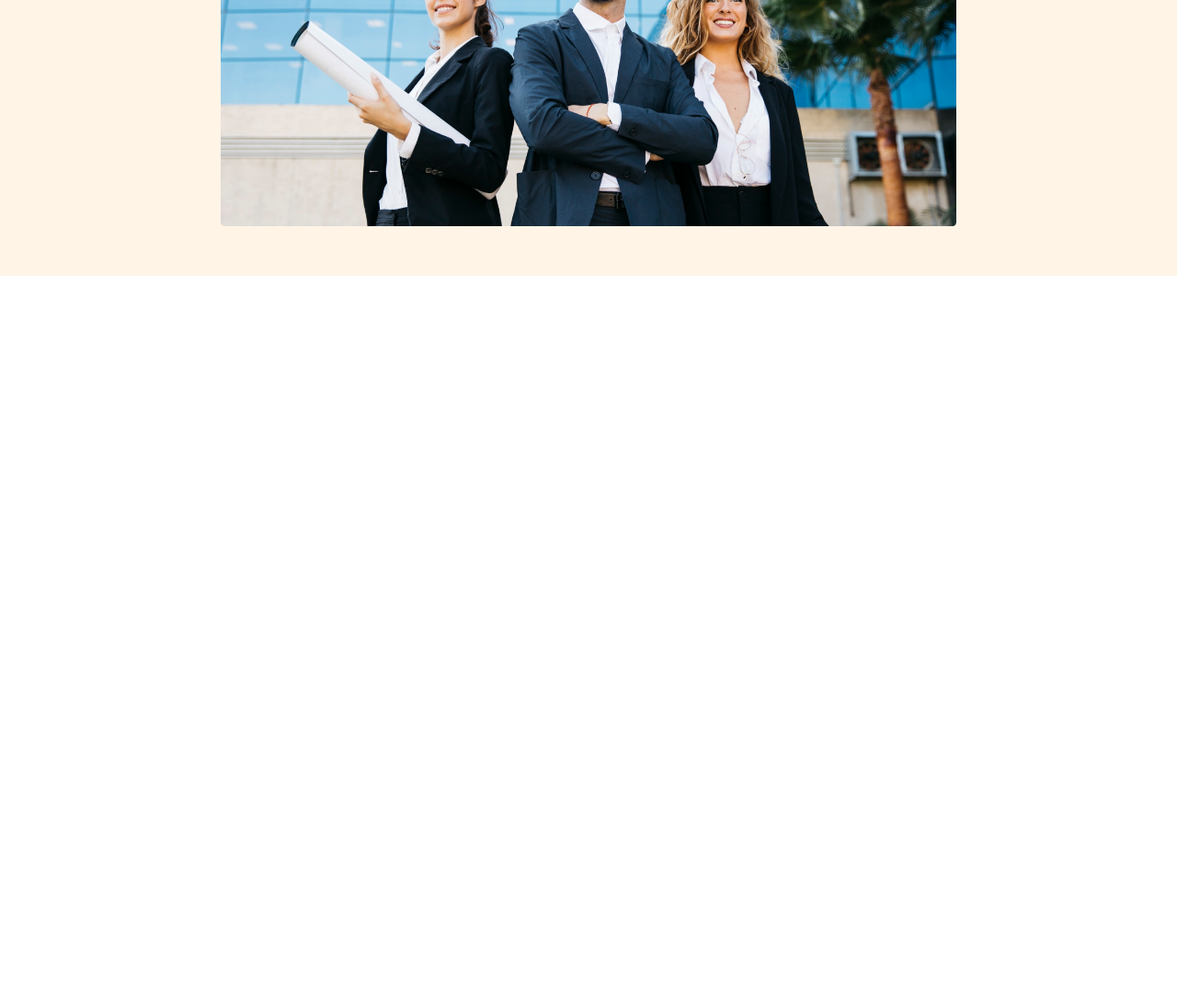
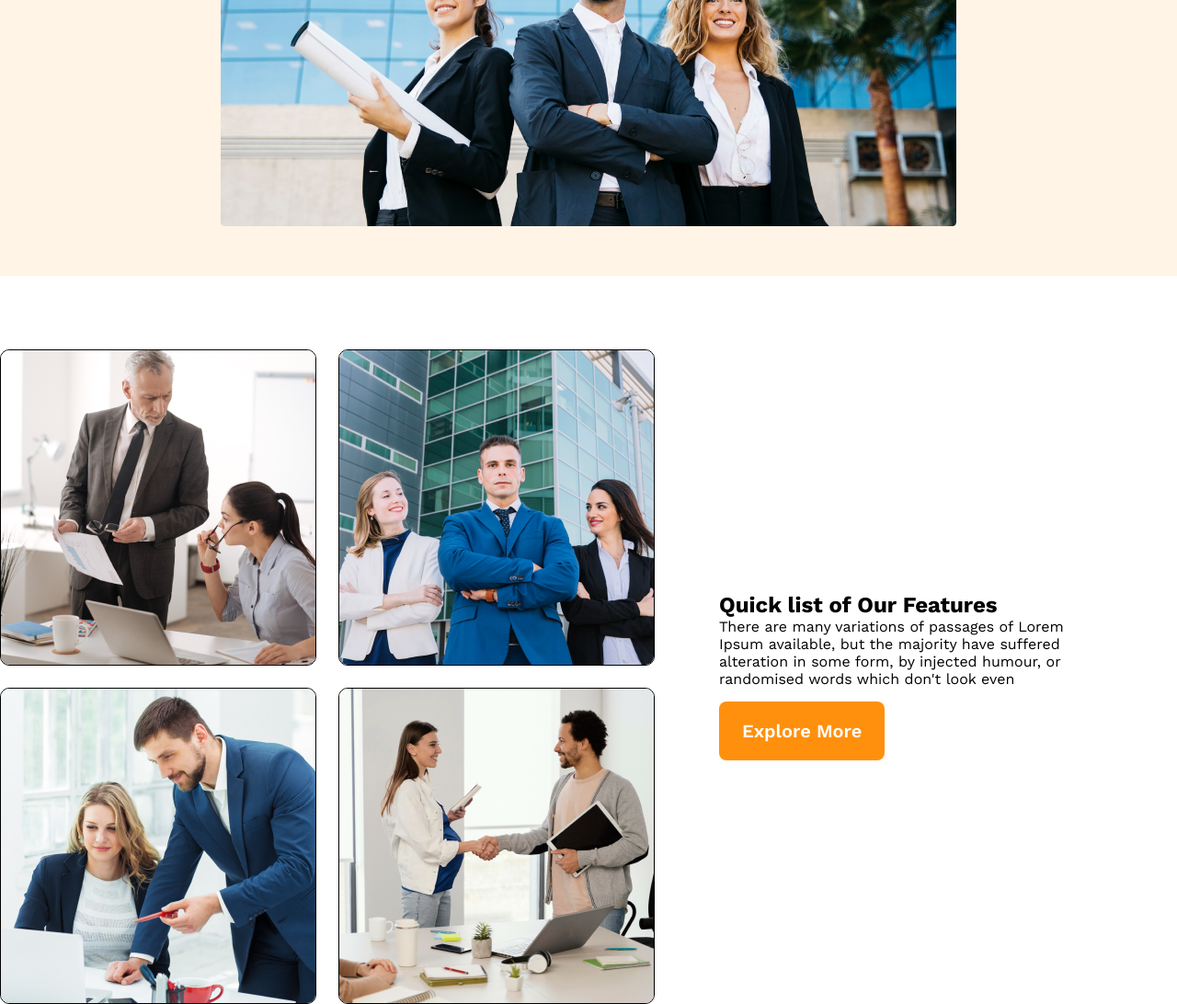
Before and after one commit to sohel970/G3-Architects, a plain HTML site: page index.html in a window 1280 px wide. Shown: the part 600-1692 px from the top of the page at 92% size. Before the commit the page ends 900 px from the top, so only its background shows below. Drawn offline with nearby package versions, Linux system fonts and the light colour scheme.

Commit message:
feature section responsive

```diff
--- a/index.html
+++ b/index.html
@@ -26,9 +26,21 @@
         <img src="images/banner.png" alt="">
        </div>
     </header>
-             <main>
-
-             </main>
+    <main>
+        <section class="feature-container">
+          <div class="feature-container-img">
+            <img src="images/team1.png" alt="">
+            <img src="images/team2.png" alt="">
+            <img src="images/team3.png" alt="">
+            <img src="images/team4.png" alt="">
+          </div>
+          <div class="feature-content">
+             <h2 class="feature-content-tittle">Quick list of Our Features</h2>
+             <p>There are many variations of passages of Lorem Ipsum available, but the majority have suffered alteration in some form, by injected humour, or randomised words which don't look even</p>
+             <button class="btn-primary">Explore More</button>
+          </div>
+        </section>
+     </main>
              <footer>
 
              </footer>
--- a/styles/style.css
+++ b/styles/style.css
@@ -71,22 +71,59 @@ line-height: normal;
     margin-top: 20px;
     width: 100%;
 }
-
+/* main style */
+main{
+    max-width: 1440px;
+    margin: 0 auto;
+}
+.feature-container-img{
+    display: grid;
+    grid-template-columns: repeat(2, 1fr);
+    gap: 24px;
+}
+.feature-container-img img{
+    border: 1px solid black;
+    border-radius: 10px;
+}
+.feature-container{
+    margin-top: 80px;
+    display: flex;
+    align-items: center;
+}
+.feature-content{
+    padding-left: 70px;
+    padding-right: 70px;
+}
 
 /* respnsive section */
 @media screen and (max-width:576px) {
     header{
         padding: 20px;
     }
-    nav{
+    nav, .feature-container{
         flex-direction: column-reverse;
+    }
+    .feature-container-img{
+        grid-template-columns: 1fr;
+        margin-top: 20px;
+
+    }
+
+    .feature-content{
+        padding-left: 20px;
+        padding-right: 20px;
     }
 }
 @media screen and (min-width:576px) and  (max-width:992px) {
     header{
         padding: 20px;
     }
-    nav{
+    nav,  .feature-container
+    {
         flex-direction: column;
     }
+    .feature-content{
+        padding-left: 50px;
+        padding-right: 50px;
+    }
 }
```
